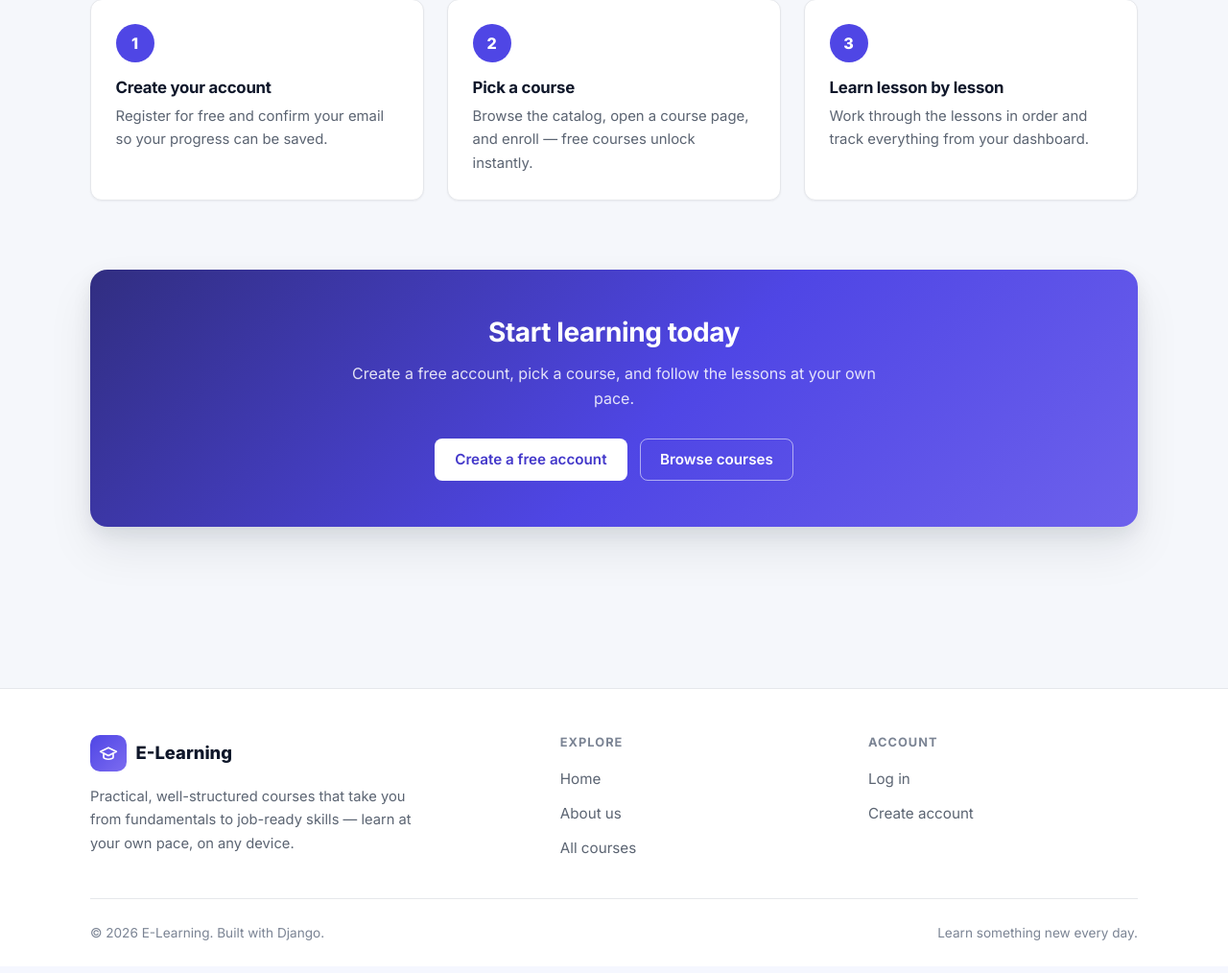
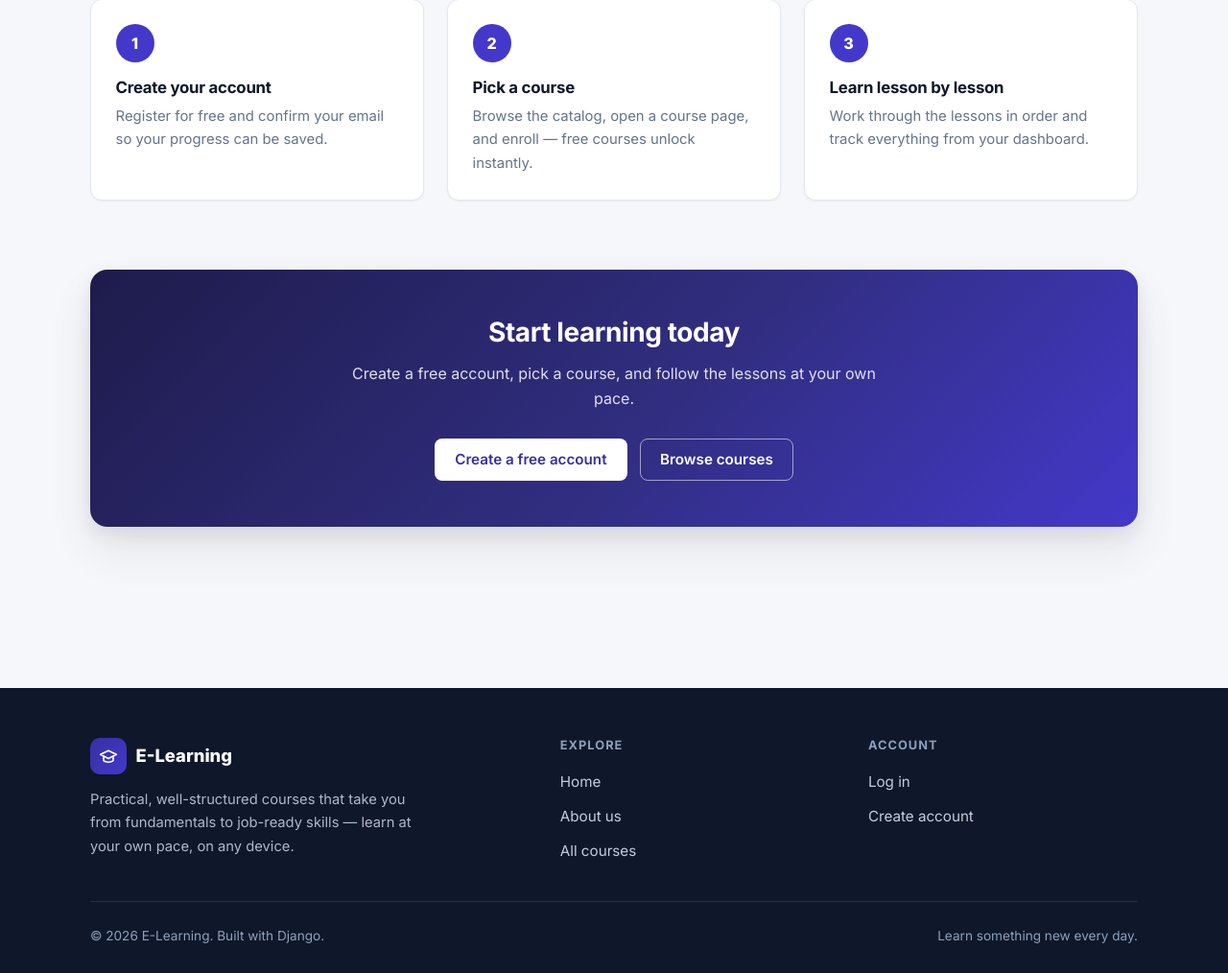
Before and after one commit to RomaanAli/Django_learning, a Django app: page / in a window 1280 px wide. Shown: the part 1942-2956 px from the top of the page at 96% size. Before the commit the page ends 2922 px from the top, so only its background shows below. Run offline with Django 5.2, Linux system fonts and the light colour scheme; data that the repository does not hold is empty; parts of the project's set-up code (start-up, migrations or seed data) failed here and were passed over.

Commit message:
UI colour scheme improved

```diff
--- a/core/templates/base.html
+++ b/core/templates/base.html
@@ -10,7 +10,7 @@
     <link rel="preconnect" href="https://fonts.googleapis.com">
     <link rel="preconnect" href="https://fonts.gstatic.com" crossorigin>
     <link href="https://fonts.googleapis.com/css2?family=Inter:wght@400;500;600;700;800&display=swap" rel="stylesheet">
-    <link rel="stylesheet" href="{% static 'css/style.css' %}?v=4">
+    <link rel="stylesheet" href="{% static 'css/style.css' %}?v=5">
 </head>
 <body>
 
--- a/static/css/style.css
+++ b/static/css/style.css
@@ -7,36 +7,46 @@
    ========================================================================== */
 
 :root {
-    /* Brand */
-    --color-primary: #4f46e5;
-    --color-primary-dark: #4338ca;
-    --color-primary-darker: #3730a3;
+    /* Brand — deep, restrained indigo (primary) */
+    --color-primary: #4338ca;
+    --color-primary-dark: #3730a3;
+    --color-primary-darker: #312e81;
     --color-primary-soft: #eef2ff;
-    --color-primary-line: #dbe0ff;
-    --color-accent: #0d9488;
-    --color-accent-soft: #ecfdf5;
-
-    /* Surfaces */
-    --color-bg: #f5f7fb;
+    --color-primary-line: #d9defb;
+
+    /* Secondary — deep slate-navy for dark surfaces */
+    --color-secondary: #1e293b;
+    --color-secondary-dark: #0f172a;
+
+    /* Single accent — muted, calm teal */
+    --color-accent: #0f766e;
+    --color-accent-soft: #f0fdfa;
+
+    /* Surfaces — white / very light cool gray */
+    --color-bg: #f6f7fa;
     --color-surface: #ffffff;
     --color-surface-alt: #f8fafc;
-    --color-border: #e5e7eb;
-    --color-border-strong: #d5dae2;
-
-    /* Text */
-    --color-text: #141b2d;
+    --color-border: #e2e8f0;
+    --color-border-strong: #cbd5e1;
+
+    /* Text — dark charcoal-navy headings, muted gray secondary */
+    --color-text: #1e293b;
     --color-heading: #0f172a;
-    --color-muted: #5b6472;
-    --color-muted-soft: #7b8494;
+    --color-muted: #64748b;
+    --color-muted-soft: #6f7d94;
 
     /* Feedback */
     --color-success: #15803d;
+    --color-success-dark: #065f46;
     --color-success-soft: #ecfdf5;
     --color-success-line: #a7f3d0;
     --color-danger: #dc2626;
     --color-danger-dark: #b91c1c;
     --color-danger-soft: #fef2f2;
     --color-danger-line: #fecaca;
+    --color-warning: #92400e;
+    --color-warning-soft: #fffbeb;
+    --color-warning-line: #fde68a;
 
     /* Shape & depth */
     --radius-sm: 8px;
@@ -277,7 +287,7 @@ a:hover {
     width: 38px;
     height: 38px;
     border-radius: 10px;
-    background: linear-gradient(135deg, var(--color-primary), #7c6cf0);
+    background: linear-gradient(135deg, var(--color-primary-dark), var(--color-primary));
     color: #ffffff;
     flex: 0 0 auto;
 }
@@ -376,9 +386,9 @@ a:hover {
    -------------------------------------------------------------------------- */
 
 .footer {
-    border-top: 1px solid var(--color-border);
-    background: var(--color-surface);
-    padding: 3rem 0 1.5rem;
+    border-top: none;
+    background: var(--color-secondary-dark);
+    padding: 3.25rem 0 1.75rem;
     margin-top: 2rem;
 }
 
@@ -394,12 +404,12 @@ a:hover {
     gap: 0.6rem;
     font-size: 1.15rem;
     font-weight: 800;
-    color: var(--color-heading);
+    color: #ffffff;
     margin-bottom: 0.9rem;
 }
 
 .footer-about {
-    color: var(--color-muted);
+    color: #aeb9cb;
     font-size: 0.92rem;
     max-width: 340px;
     margin: 0;
@@ -409,7 +419,7 @@ a:hover {
     font-size: 0.8rem;
     text-transform: uppercase;
     letter-spacing: 0.08em;
-    color: var(--color-muted-soft);
+    color: #8ea0ba;
     margin: 0 0 1rem;
 }
 
@@ -422,18 +432,18 @@ a:hover {
 }
 
 .footer-links a {
-    color: var(--color-muted);
+    color: #c4cede;
     font-size: 0.95rem;
 }
 
 .footer-links a:hover {
-    color: var(--color-primary);
+    color: #ffffff;
 }
 
 .footer-bottom {
     margin-top: 2.5rem;
     padding-top: 1.5rem;
-    border-top: 1px solid var(--color-border);
+    border-top: 1px solid rgba(255, 255, 255, 0.1);
     display: flex;
     align-items: center;
     justify-content: space-between;
@@ -443,7 +453,7 @@ a:hover {
 
 .footer-bottom p {
     margin: 0;
-    color: var(--color-muted-soft);
+    color: #8ea0ba;
     font-size: 0.85rem;
 }
 
@@ -1047,7 +1057,7 @@ a:hover {
 .cta-band {
     position: relative;
     overflow: hidden;
-    background: linear-gradient(135deg, #312e81, #4f46e5 55%, #6d61ec);
+    background: linear-gradient(135deg, #1e1b4b, #312e81 55%, #4338ca);
     border-radius: var(--radius-lg);
     padding: 3rem;
     text-align: center;
```
Also changed, not shown: other parts of static/css/style.css (+18 -18 lines).
